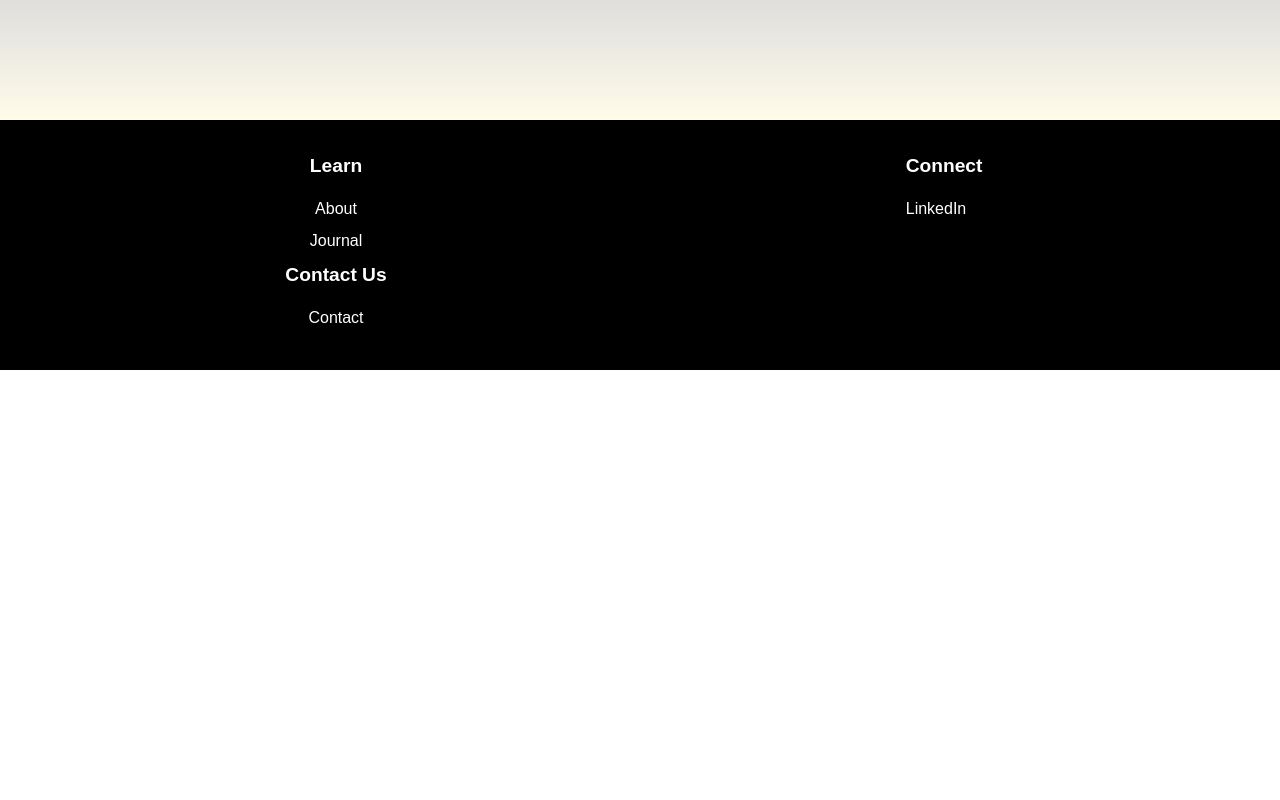
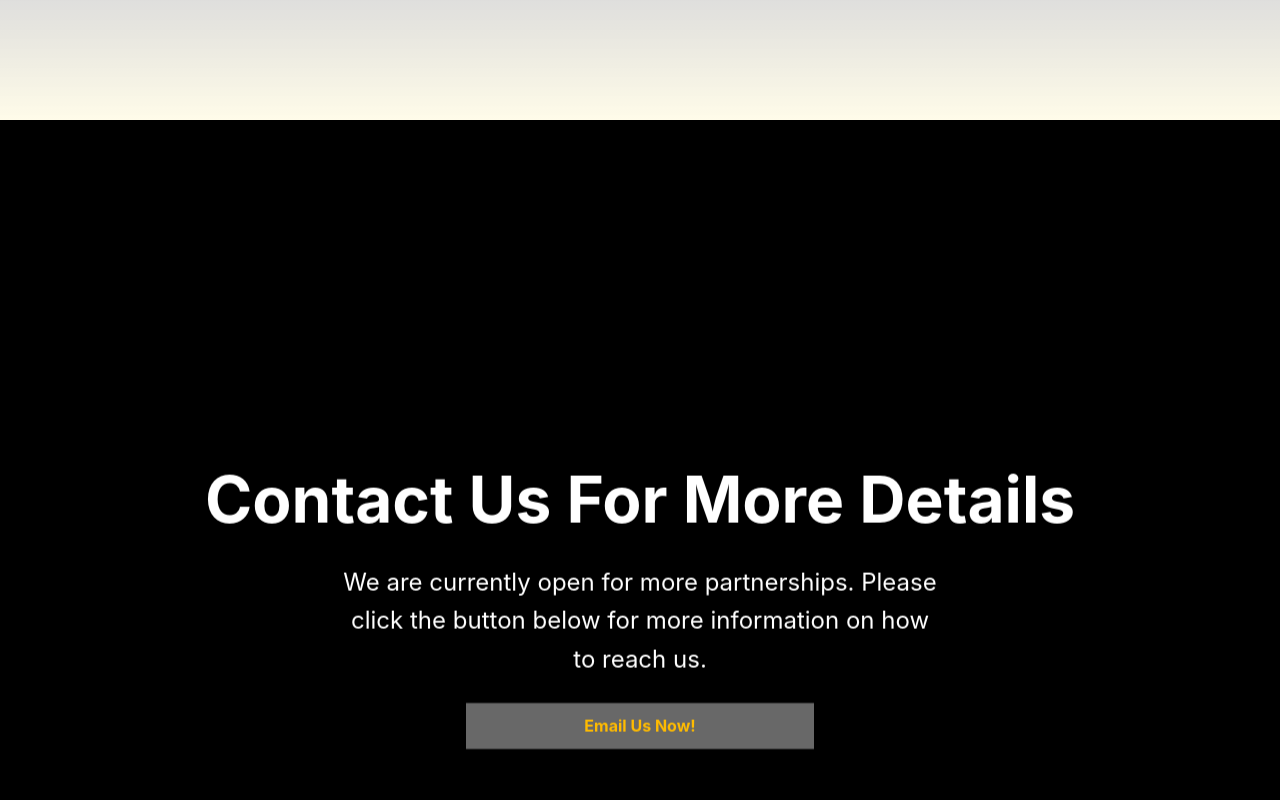
Before and after one commit to Zachary2116/grantcut, a React (Vite) app: page / in a window 1280 px wide. Shown: the part 3000-3800 px from the top of the page. Before the commit the page ends 3370 px from the top, so only its background shows below. Built offline with nearby package versions, Linux system fonts and the light colour scheme.

Commit message:
main_page_edit

```diff
--- a/src/App.css
+++ b/src/App.css
@@ -303,3 +303,71 @@ h1 {
   margin: 2rem auto 0 auto;
   opacity: 0.4;
 }
+
+.consultation-section {
+  position: relative;
+  background-color: #000000; /* Adjust path if needed */
+  background-attachment: fixed;
+  min-height: 120vh; /* Ensure the section is at least full viewport height */
+  width:100%;
+  background-size: cover; /* Ensure the image covers the entire section */
+  background-position: center; /* Center the background image */
+  background-repeat: no-repeat; /* Prevent tiling */
+  text-align: center; /* Center text horizontally */
+  padding: 2rem 0; /* Add some vertical padding */
+  display: flex; /* Flexbox for alignment */
+  flex-direction: column;
+  align-items: center;
+  justify-content: center;
+  overflow: hidden;
+}
+
+.mission-fade {
+  opacity: 0;
+  transform: translateY(-100px); /* Slight downward shift */
+  transition: opacity 5s ease-out, transform 3s ease-out;
+  will-change: opacity, transform; /* Optimizes performance */
+}
+
+.consultation-section {
+box-shadow: 0 20px 10px rgba(0, 0, 0, 0.3); /* Subtle shadow for depth */
+}
+.consultation-section  h2 {
+color: rgb(255, 255, 255); /* Text color for readability */
+font-size: 4rem;
+margin-bottom: 1rem;
+/*text-shadow: 3px 2px #0000006d;*/
+}
+
+.consultation-section  p {
+color: rgb(255, 255, 255); /* Text color for readability */
+font-size: 1.5rem;
+line-height: 1.6;
+margin-bottom: 1.5rem;
+max-width: 600px;
+margin-left: auto;
+margin-right: auto;
+/*text-shadow: 2px 2px #0000006c;*/
+}
+.modern-button2 {
+  background-color: #cacaca83; /* Primary color */
+  color: rgb(255, 187, 0);
+  padding: 0.8rem 1.5rem;
+  font-size: 1rem;
+  font-weight: bold;
+  border:#1a1a1a;
+  border-radius: 0;
+  cursor: pointer;
+  box-shadow: 0 4px 8px rgba(0, 0, 0, 0.2); /* Add depth */
+  transition: all 0.3s ease; /* Smooth hover effect */
+  width: 40%;
+}
+
+.modern-button2:hover {
+  background-color: #867f2f; /* Slightly lighter on hover */
+  box-shadow: 0 6px 12px rgba(0, 0, 0, 0.3); /* More pronounced shadow */
+}
+
+.modern-button2:active {
+  transform: scale(0.98); /* Slight "press" effect */
+}
--- a/src/App.jsx
+++ b/src/App.jsx
@@ -136,6 +136,19 @@ function App() {
           </div>
         </div>
       </section>
+
+            {/* Journal Section */}
+            <section className="consultation-section ">
+        <div className="fade-in-section">
+          <h2>Contact Us For More Details</h2>
+          <p>
+            We are currently open for more partnerships. Please click the button below for more information on how to reach us.
+          </p>
+          <a href="/contact">
+            <button className="modern-button2">Email Us Now!</button>
+          </a>
+        </div>
+      </section>
     </>
   );
 }
```
